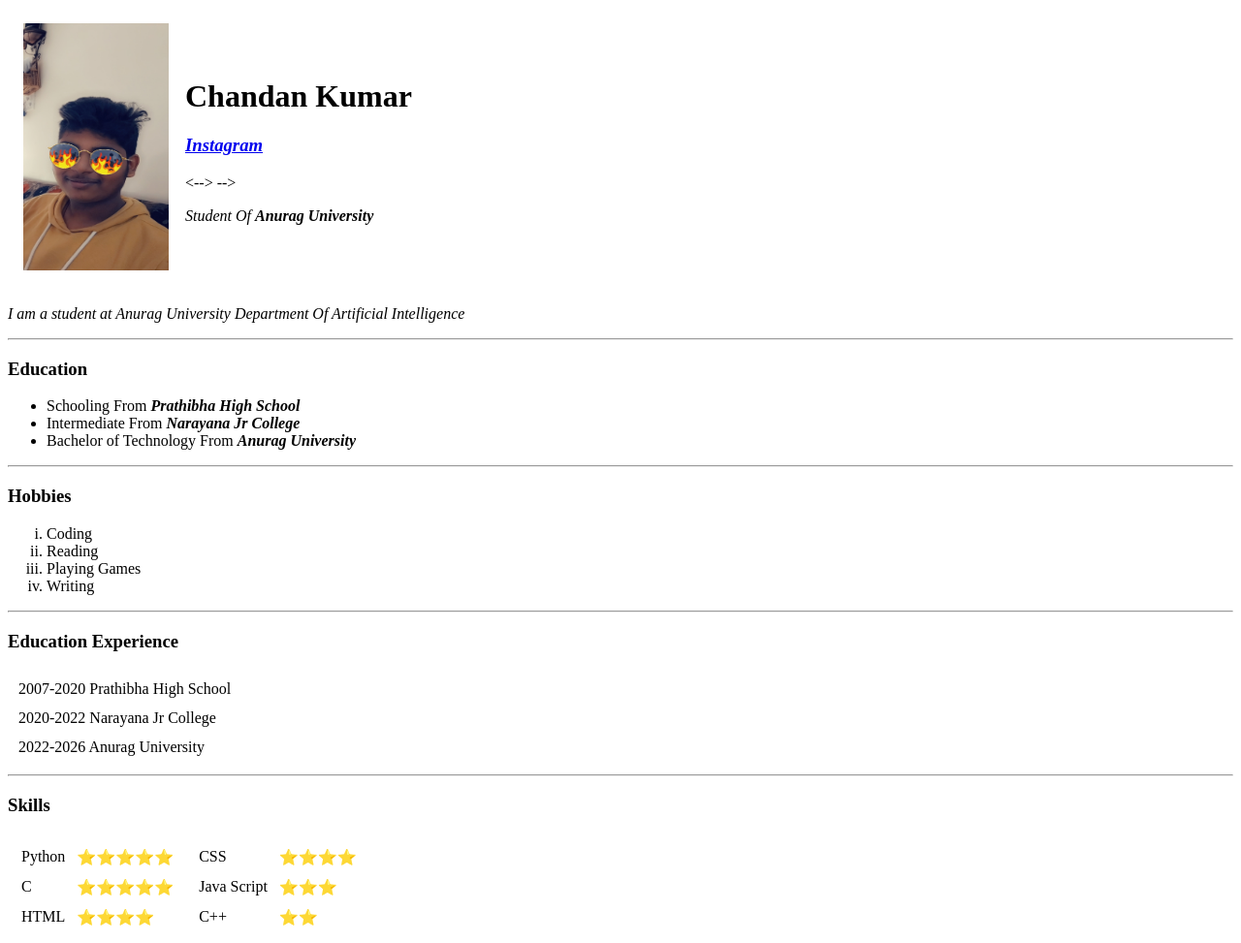
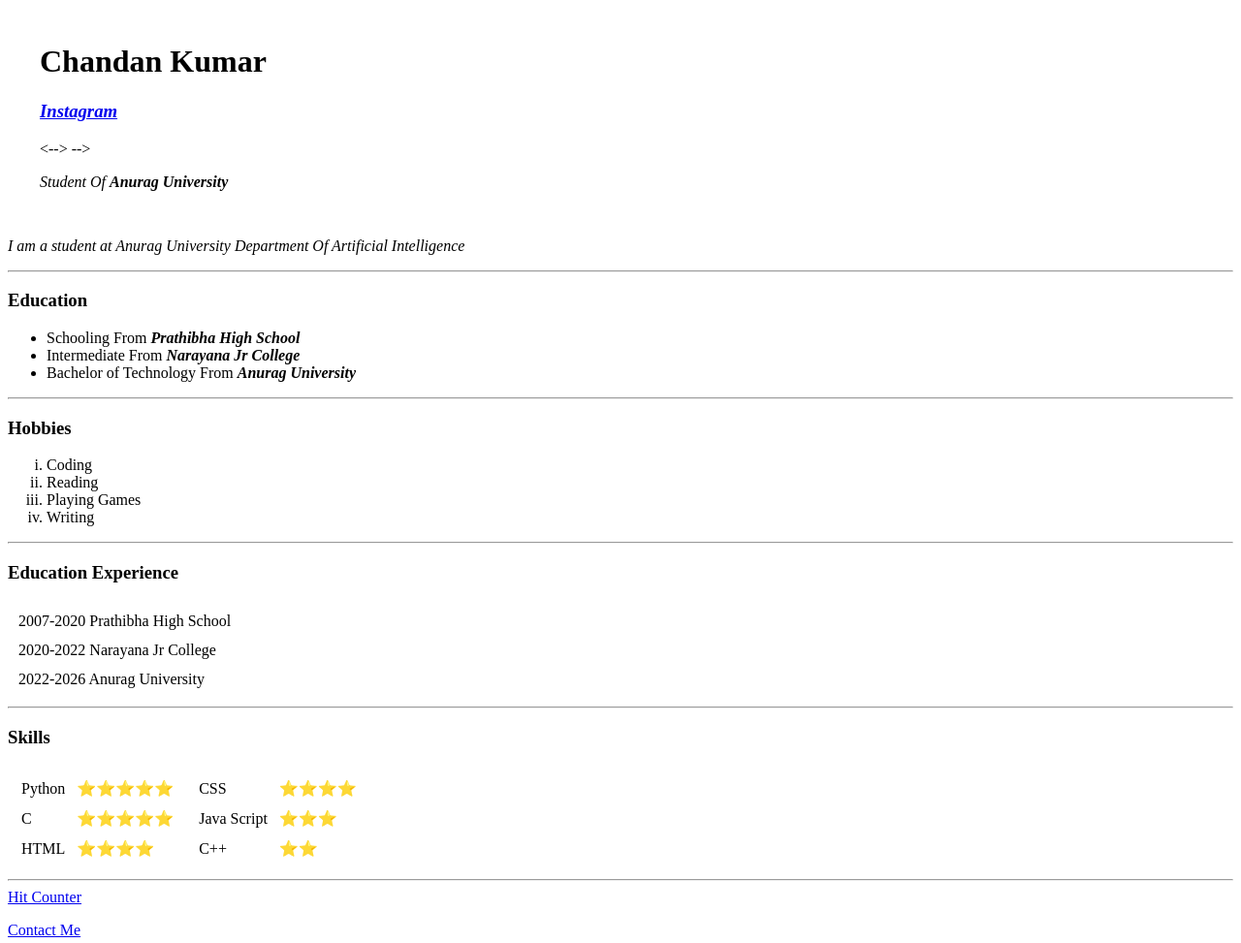
Before and after one commit to chandankumar123456/FirstWebsite, a plain HTML site: page index.html in a window 1280 px wide. Shown: the top 973 px of the page at 97% size. Drawn offline with Linux system fonts and the light colour scheme.

Commit message:
updated to remove image

```diff
--- a/index.html
+++ b/index.html
@@ -8,7 +8,7 @@
     <table cellspacing="15">
         <tr>
             <td>
-                <img src="chandan.jpeg" alt="Chandan's Profile Picture "width="150" height="255" >
+<!--                 <img src="chandan.jpeg" alt="Chandan's Profile Picture "width="150" height="255" > -->
             </td>
             <td>
                 <h1>Chandan Kumar </h1>
```
